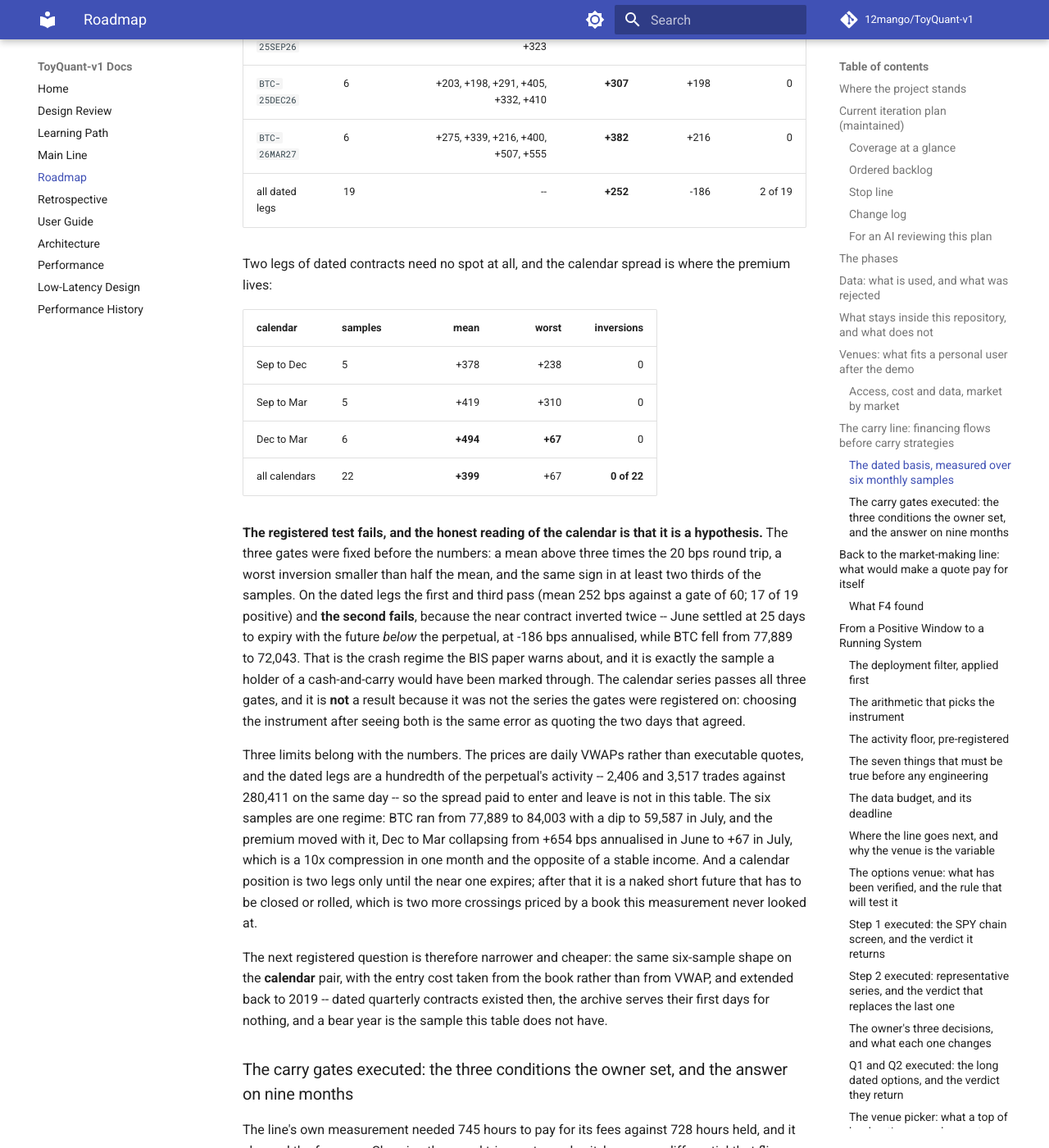
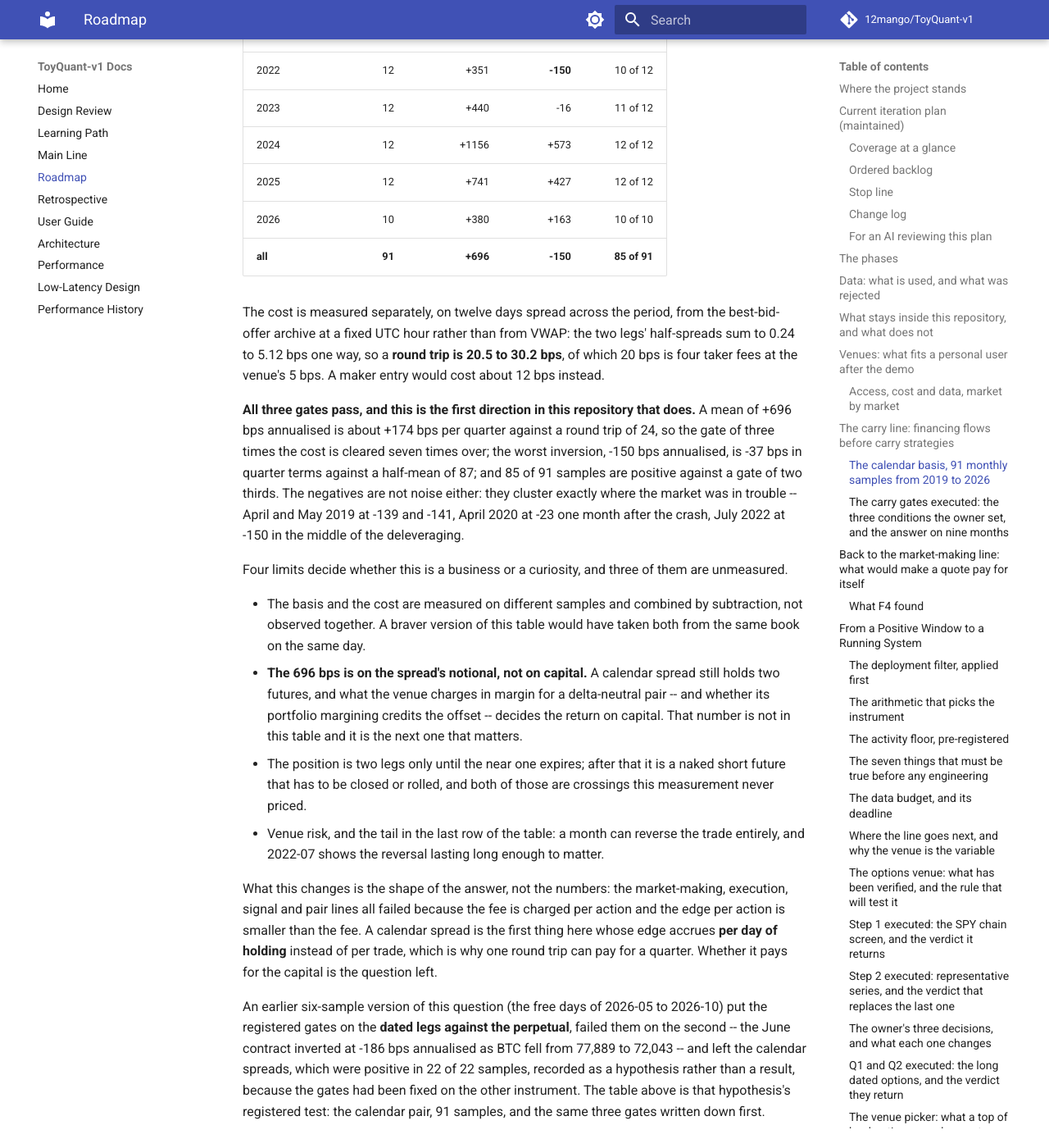
Before and after one commit to 12mango/ToyQuant-v1, an MkDocs documentation site: the page built from docs/ROADMAP.md, in a window 1280 px wide and 1400 px high, scrolled down 16063 px. Shown: the whole window at 82% size. Built offline with MkDocs 1.6.1 and Material for MkDocs 9.7.7, drawn with Linux system fonts in a browser that asks for light colours; comment, search, counter and statistics services are not loaded; some of the changed text lies outside the part shown.

Commit message:
Carry: the calendar basis passes its registered test
The hypothesis left open by the last run was the calendar pair, and this is its
registered test: gates written first, 91 monthly samples from 2019-04 to 2026-10,
basis from trade VWAP per contract, cost from the best-bid-offer archive on twelve
days at a fixed hour.

  mean +696 bps annualised, median +689, worst -150, 85 of 91 positive
  round trip 20.5 to 30.2 bps, of which 20 is four taker fees

All three gates pass: the quarter's +174 bps clears three times the cost seven
times over, the worst inversion is -37 bps in quarter terms against a half-mean of
87, and 93 percent of samples are positive. The negatives cluster where the market
was in trouble -- April and May 2019, April 2020 one month after the crash, July
2022 in the deleveraging -- which is what a risk premium looks like.

This is the first direction in the repository to pass rather than fail, and the
reason is arithmetic: every other line earns per action against a fee charged per
action, while this one earns per day of holding. What is still unmeasured is the
number that decides whether it is a business: the margin a delta-neutral pair
requires, because 696 bps is on the spread's notional and not on capital.

The earlier six-sample version stays recorded as the audit trail -- it failed its
own second gate on the dated legs and left this instrument as a hypothesis, which
is what made this test registrable.

```diff
--- a/docs/ROADMAP.md
+++ b/docs/ROADMAP.md
@@ -315,52 +315,60 @@ through the noise of an equity position. That makes the basis a **money-market t
 variant does not reopen the line either -- and the cost of finding that out was a fraction of a cent of data and one
 afternoon, which is the property the machinery was kept for.
 
-### The dated basis, measured over six monthly samples
-
-The measurement above compares **two venues' perpetual funding**, and it closes that: the differential flips sign
-inside a day, so no run pays its round trip. That is not the carry trade the literature measures. A dated future
-carries a fixed gap to spot that has to close at delivery, and the gap is a different size. The free archive serves
-the first day of every month, so the same six samples that fed the tick curve also price this: Deribit's own trade
-files, VWAP per contract, the perpetual standing in for spot.
-
-| contract | samples | annualised basis, bps p.a. | mean | worst | inversions |
-|---|---|---:|---:|---:|---:|
-| `BTC-26JUN26` | 2 | -127, -186 | **-157** | -186 | 2 of 2 |
-| `BTC-25SEP26` | 5 | +181, +87, +16, +367, +323 | **+195** | +16 | 0 |
-| `BTC-25DEC26` | 6 | +203, +198, +291, +405, +332, +410 | **+307** | +198 | 0 |
-| `BTC-26MAR27` | 6 | +275, +339, +216, +400, +507, +555 | **+382** | +216 | 0 |
-| all dated legs | 19 | -- | **+252** | -186 | 2 of 19 |
-
-Two legs of dated contracts need no spot at all, and the calendar spread is where the premium lives:
-
-| calendar | samples | mean | worst | inversions |
-|---|---|---:|---:|---:|
-| Sep to Dec | 5 | +378 | +238 | 0 |
-| Sep to Mar | 5 | +419 | +310 | 0 |
-| Dec to Mar | 6 | **+494** | **+67** | 0 |
-| all calendars | 22 | **+399** | +67 | **0 of 22** |
-
-**The registered test fails, and the honest reading of the calendar is that it is a hypothesis.** The three gates were
-fixed before the numbers: a mean above three times the 20 bps round trip, a worst inversion smaller than half the
-mean, and the same sign in at least two thirds of the samples. On the dated legs the first and third pass (mean 252
-bps against a gate of 60; 17 of 19 positive) and **the second fails**, because the near contract inverted twice --
-June settled at 25 days to expiry with the future *below* the perpetual, at -186 bps annualised, while BTC fell from
-77,889 to 72,043. That is the crash regime the BIS paper warns about, and it is exactly the sample a holder of a
-cash-and-carry would have been marked through. The calendar series passes all three gates, and it is **not** a result
-because it was not the series the gates were registered on: choosing the instrument after seeing both is the same
-error as quoting the two days that agreed.
-
-Three limits belong with the numbers. The prices are daily VWAPs rather than executable quotes, and the dated legs are
-a hundredth of the perpetual's activity -- 2,406 and 3,517 trades against 280,411 on the same day -- so the spread
-paid to enter and leave is not in this table. The six samples are one regime: BTC ran from 77,889 to 84,003 with a dip
-to 59,587 in July, and the premium moved with it, Dec to Mar collapsing from +654 bps annualised in June to +67 in
-July, which is a 10x compression in one month and the opposite of a stable income. And a calendar position is two
-legs only until the near one expires; after that it is a naked short future that has to be closed or rolled, which is
-two more crossings priced by a book this measurement never looked at.
-
-The next registered question is therefore narrower and cheaper: the same six-sample shape on the **calendar** pair,
-with the entry cost taken from the book rather than from VWAP, and extended back to 2019 -- dated quarterly contracts
-existed then, the archive serves their first days for nothing, and a bear year is the sample this table does not have.
+### The calendar basis, 91 monthly samples from 2019 to 2026
+
+The registered question was narrow on purpose, after the last run picked its own sample: the instrument is the
+**calendar pair** -- two dated legs, no spot custody -- the statistic is the annualised basis against a round trip, and
+the gates were fixed before the numbers: a mean net capture above three times the cost, a worst inversion smaller than
+half the mean, and a positive net in at least two thirds of the samples. The free archive serves the first day of every
+month, which gives 91 samples from 2019-04 to 2026-10, priced from the day's trade VWAP per contract.
+
+| year | samples | mean, bps p.a. | worst | positive |
+|---|---:|---:|---:|---:|
+| 2019 | 9 | +426 | **-141** | 7 of 9 |
+| 2020 | 12 | +653 | -23 | 11 of 12 |
+| 2021 | 12 | +1302 | +710 | 12 of 12 |
+| 2022 | 12 | +351 | **-150** | 10 of 12 |
+| 2023 | 12 | +440 | -16 | 11 of 12 |
+| 2024 | 12 | +1156 | +573 | 12 of 12 |
+| 2025 | 12 | +741 | +427 | 12 of 12 |
+| 2026 | 10 | +380 | +163 | 10 of 10 |
+| **all** | **91** | **+696** | **-150** | **85 of 91** |
+
+The cost is measured separately, on twelve days spread across the period, from the best-bid-offer archive at a fixed
+UTC hour rather than from VWAP: the two legs' half-spreads sum to 0.24 to 5.12 bps one way, so a **round trip is 20.5
+to 30.2 bps**, of which 20 bps is four taker fees at the venue's 5 bps. A maker entry would cost about 12 bps instead.
+
+**All three gates pass, and this is the first direction in this repository that does.** A mean of +696 bps annualised
+is about +174 bps per quarter against a round trip of 24, so the gate of three times the cost is cleared seven times
+over; the worst inversion, -150 bps annualised, is -37 bps in quarter terms against a half-mean of 87; and 85 of 91
+samples are positive against a gate of two thirds. The negatives are not noise either: they cluster exactly where the
+market was in trouble -- April and May 2019 at -139 and -141, April 2020 at -23 one month after the crash, July 2022
+at -150 in the middle of the deleveraging.
+
+Four limits decide whether this is a business or a curiosity, and three of them are unmeasured.
+
+* The basis and the cost are measured on different samples and combined by subtraction, not observed together. A
+  braver version of this table would have taken both from the same book on the same day.
+* **The 696 bps is on the spread's notional, not on capital.** A calendar spread still holds two futures, and what
+  the venue charges in margin for a delta-neutral pair -- and whether its portfolio margining credits the offset --
+  decides the return on capital. That number is not in this table and it is the next one that matters.
+* The position is two legs only until the near one expires; after that it is a naked short future that has to be
+  closed or rolled, and both of those are crossings this measurement never priced.
+* Venue risk, and the tail in the last row of the table: a month can reverse the trade entirely, and 2022-07 shows
+  the reversal lasting long enough to matter.
+
+What this changes is the shape of the answer, not the numbers: the market-making, execution, signal and pair lines all
+failed because the fee is charged per action and the edge per action is smaller than the fee. A calendar spread is the
+first thing here whose edge accrues **per day of holding** instead of per trade, which is why one round trip can pay
+for a quarter. Whether it pays for the capital is the question left.
+
+
+An earlier six-sample version of this question (the free days of 2026-05 to 2026-10) put the registered gates on the
+**dated legs against the perpetual**, failed them on the second -- the June contract inverted at -186 bps annualised as
+BTC fell from 77,889 to 72,043 -- and left the calendar spreads, which were positive in 22 of 22 samples, recorded as
+a hypothesis rather than a result, because the gates had been fixed on the other instrument. The table above is that
+hypothesis's registered test: the calendar pair, 91 samples, and the same three gates written down first.
 
 
 ### The carry gates executed: the three conditions the owner set, and the answer on nine months
```
Also changed, not shown: CHANGELOG.md (+11 -0 lines).
